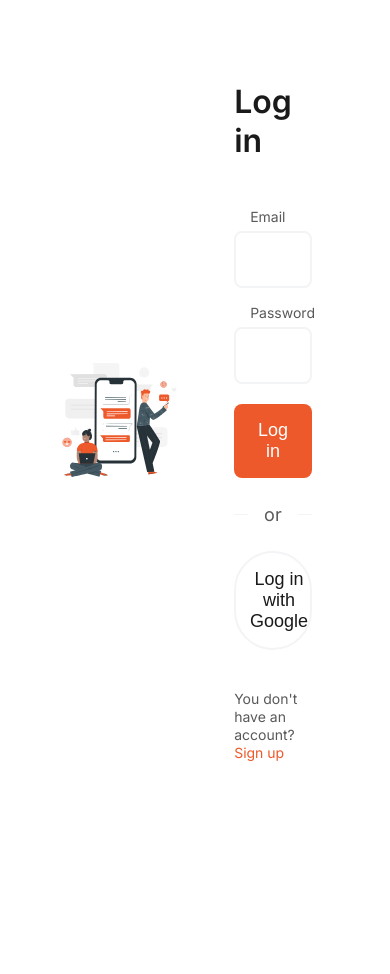
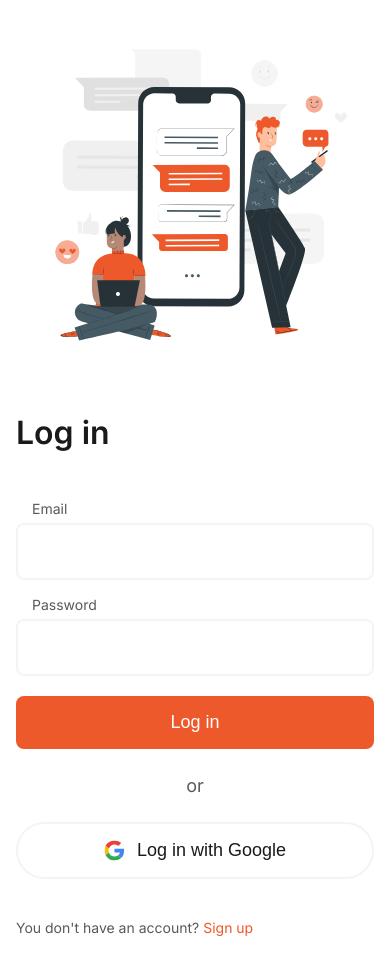
Before and after one commit to nelrnd/chat-app, a React (Create React App) app: page /login in a window 390 px wide. Shown: the top 974 px of the page. Before the commit the page ends 844 px from the top, so only its background shows below. Built offline with nearby package versions, Linux system fonts and the light colour scheme; no server answers; the HTML template or start-up script is replaced by a standard one.

Commit message:
Add go back button for small screens, add responsiveness

```diff
--- a/src/App.css
+++ b/src/App.css
@@ -18,6 +18,8 @@ body {
   font-family: 'Inter', 'Roboto', Arial, Helvetica, sans-serif;
   color: var(--dark-100);
   font-size: 1.125rem;
+
+  background-color: var(--dark-20);
 }
 
 /* Typographic styles */
@@ -176,6 +178,29 @@ button.full-width,
   margin-bottom: 40px;
 }
 
+.back-btn {
+  width: 36px;
+  height: 36px;
+  padding: 0;
+  border-radius: 18px;
+  background-color: transparent;
+  display: none;
+}
+
+.back-btn:hover {
+  background-color: var(--dark-20);
+}
+
+.back-btn > svg {
+  color: var(--dark-50);
+}
+
+@media screen and (max-width: 900px) {
+  .back-btn {
+    display: block;
+  }
+}
+
 /* Anchor style */
 
 a {
@@ -232,6 +257,18 @@ a:hover {
   display: grid;
   grid-template-columns: 1fr auto;
   align-items: center;
+  gap: 16px;
+}
+
+@media screen and (max-width: 900px) {
+  .page-section {
+    grid-template-columns: 1fr;
+    justify-content: stretch;
+  }
+
+  .page-section button {
+    width: 100%;
+  }
 }
 
 .page-section .row {
@@ -269,5 +306,5 @@ a:hover {
 }
 
 .hidden {
-  display: none;
+  display: none !important;
 }
--- a/src/components/ChatRoom.js
+++ b/src/components/ChatRoom.js
@@ -56,7 +56,7 @@ function ChatRoom({ chatId }) {
   return (
     <div className="ChatRoom">
       <header className="page-bar">
-        <button className="ChatRoom_back-btn" onClick={goBack}>
+        <button className="back-btn" onClick={goBack}>
           <BackIcon />
         </button>
 
--- a/src/pages/Home.js
+++ b/src/pages/Home.js
@@ -1,7 +1,6 @@
 import { Navigate } from 'react-router-dom';
 import { useAuthState } from 'react-firebase-hooks/auth';
 
-import Layout from '../components/Layout';
 import Sidebar from '../components/Sidebar';
 
 import '../styles/Home.css';
@@ -13,11 +12,7 @@ function Home() {
   if (!user && !loading) {
     return <Navigate to="/login" replace />;
   } else if (user) {
-    return (
-      <Layout>
-        <Sidebar userId={user.uid} />
-      </Layout>
-    );
+    return <Sidebar userId={user.uid} />;
   }
 }
 
--- a/src/pages/Settings.js
+++ b/src/pages/Settings.js
@@ -1,4 +1,4 @@
-import { Navigate } from 'react-router-dom';
+import { Navigate, useNavigate } from 'react-router-dom';
 import { auth, updateUserInfo, uploadProfileImage } from '../firebase';
 import { useAuthState } from 'react-firebase-hooks/auth';
 import Sidebar from '../components/Sidebar';
@@ -6,6 +6,7 @@ import Avatar from '../components/Avatar';
 
 import { ReactComponent as EditIcon } from '../assets/icons/edit.svg';
 import { ReactComponent as CopyIcon } from '../assets/icons/clipboard.svg';
+import { ReactComponent as BackIcon } from '../assets/icons/back.svg';
 import Layout from '../components/Layout';
 import { signOut } from 'firebase/auth';
 import Modal from '../components/Modal';
@@ -17,12 +18,15 @@ function Settings() {
   const [user, loading] = useAuthState(auth);
   const [showEditProfileModal, setShowEditProfileModal] = useState(false);
   const [copyBtnText, setCopyBtnText] = useState('COPY');
+  const navigate = useNavigate();
 
   const handleCopyToClipboard = async () => {
     await navigator.clipboard.writeText(user.uid);
     setCopyBtnText('COPIED');
     setTimeout(() => setCopyBtnText('COPY'), 1000);
   };
+
+  const goBack = () => navigate('/');
 
   if (!user && !loading) {
     return <Navigate to="/login" replace />;
@@ -33,6 +37,10 @@ function Settings() {
 
         <div style={{ overflowY: 'auto' }}>
           <header className="page-bar">
+            <button className="back-btn" onClick={goBack}>
+              <BackIcon />
+            </button>
+
             <h2 className="large single-line">Settings</h2>
           </header>
 
--- a/src/styles/ChatRoom.css
+++ b/src/styles/ChatRoom.css
@@ -9,19 +9,3 @@
   padding: 16px 36px;
   overflow: auto;
 }
-
-.ChatRoom_back-btn {
-  width: 36px;
-  height: 36px;
-  padding: 0;
-  border-radius: 18px;
-  background-color: transparent;
-}
-
-.ChatRoom_back-btn:hover {
-  background-color: var(--dark-20);
-}
-
-.ChatRoom_back-btn > svg {
-  color: var(--dark-50);
-}
--- a/src/styles/JoinLayout.css
+++ b/src/styles/JoinLayout.css
@@ -1,25 +1,18 @@
 .JoinLayout {
   height: 100%;
+  background-color: white;
 }
 
 .JoinLayout_grid {
-  max-width: 1440px;
+  max-width: 1052px;
   height: 100%;
   margin: auto;
   padding: 1rem;
 
   display: grid;
-  grid-template-columns: repeat(12, 1fr);
+  grid-template-columns: 4fr 3fr;
   align-items: center;
-  gap: 1rem;
-}
-
-.JoinLayout .img-wrapper {
-  grid-column: 2 / span 5;
-}
-
-.JoinLayout .form-wrapper {
-  grid-column: 8 / span 3;
+  gap: 9vw;
 }
 
 .JoinLayout .img-wrapper > img {
@@ -41,3 +34,16 @@
 .JoinLayout .form-wrapper > form > button[type='submit'] {
   margin-top: 20px;
 }
+
+@media screen and (max-width: 900px) {
+  .JoinLayout {
+    height: initial;
+  }
+  .JoinLayout_grid {
+    grid-template-columns: 1fr;
+  }
+
+  .JoinLayout .form-wrapper {
+    padding-bottom: 2rem;
+  }
+}
--- a/src/styles/Layout.css
+++ b/src/styles/Layout.css
@@ -1,7 +1,17 @@
 .Layout {
   height: 100%;
   display: grid;
-  grid-template-columns: 370px 1fr;
+  grid-template-columns: auto 1fr;
   grid-template-rows: 1fr;
   background-color: var(--dark-20);
 }
+
+@media screen and (max-width: 900px) {
+  .Layout {
+    grid-template-columns: 1fr;
+  }
+
+  .Layout > .Sidebar {
+    display: none;
+  }
+}
--- a/src/styles/Sidebar.css
+++ b/src/styles/Sidebar.css
@@ -1,5 +1,6 @@
 .Sidebar {
   width: 372px;
+  height: 100%;
   background-color: white;
   border-right: 1px solid var(--dark-10);
   position: relative;
@@ -12,3 +13,9 @@
   justify-content: space-between;
   align-items: center;
 }
+
+@media screen and (max-width: 900px) {
+  .Sidebar {
+    width: 100%;
+  }
+}
```
